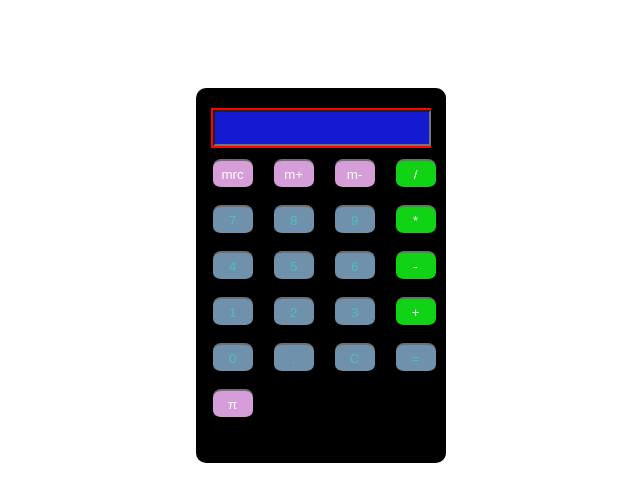
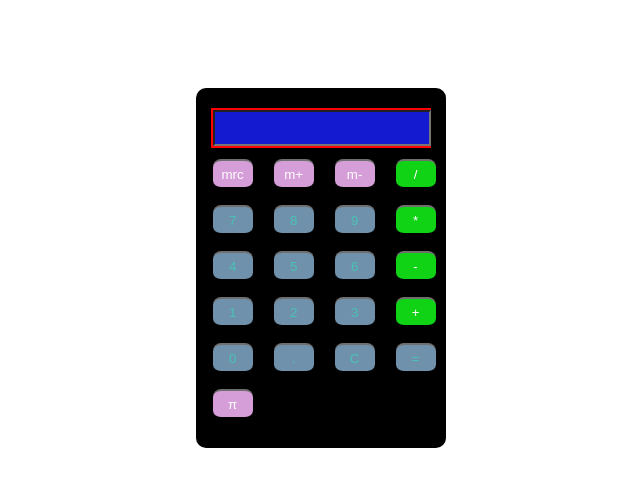
Before and after one commit to AppleNeko/Calculator, a plain HTML site: page index.html in a window 1280 px wide. Shown: the whole page, without its empty margins (318-958 px from the left). Drawn offline with Linux system fonts and the light colour scheme.

```diff
--- a/calculator.css
+++ b/calculator.css
@@ -4,7 +4,7 @@
 /* Calculator Box */
 .box {
 	background-color:#000000;
-	height: 375px;
+	height: 360px;
 	width: 250px;
 	border-radius: 10px;
 	position: relative;
```
